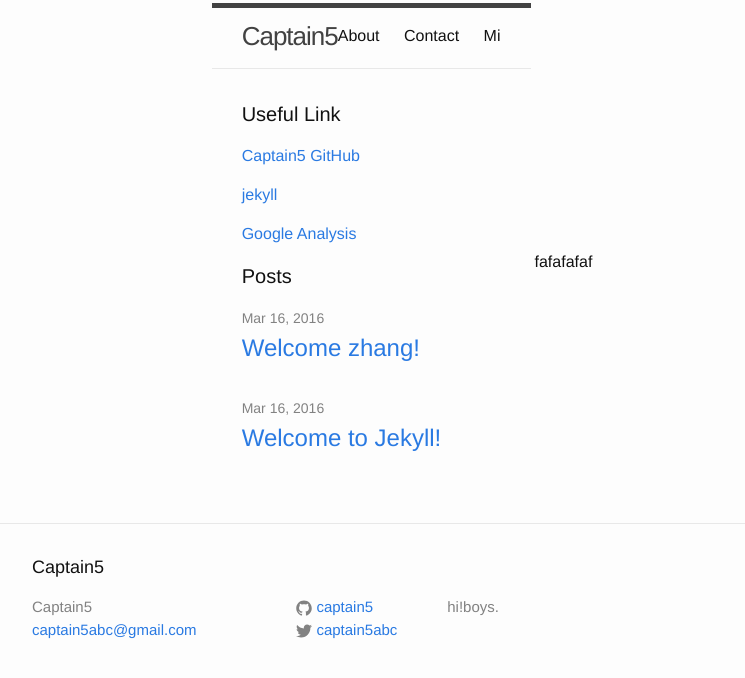
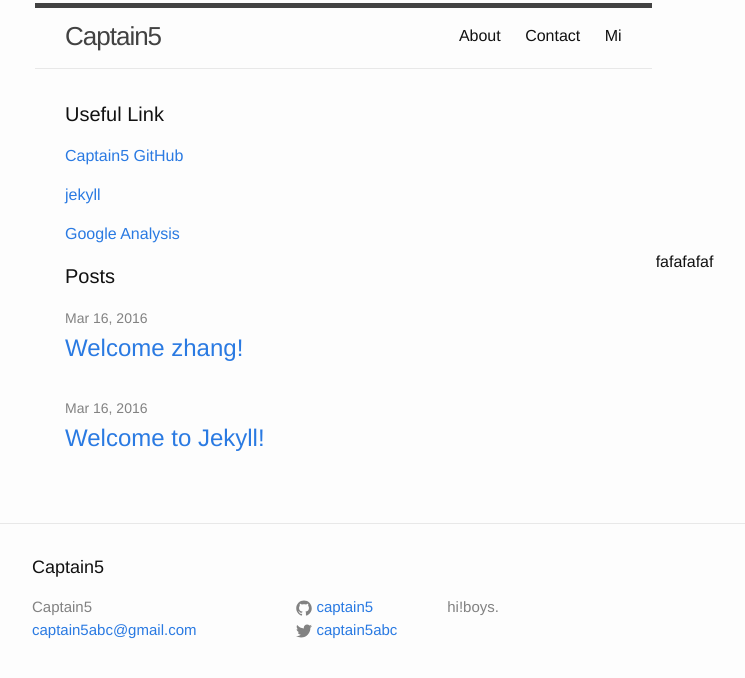
Before and after one commit to captain5/captain5.github.io, a Jekyll site: the page built from index.html, in a window 1280 px wide. Shown: the top 678 px of the page, without its empty margins (238-983 px from the left). Built offline with Jekyll 4.4.1, drawn with Linux system fonts in a browser that asks for light colours.

Commit message:
Update default.html

```diff
--- a/_layouts/default.html
+++ b/_layouts/default.html
@@ -4,7 +4,7 @@
   {% include head.html %}
 
   <body>
-  <table align=center><tr><td>
+  <table width=740 align=center><tr><td>
     {% include header.html %}
 
     <div class="page-content">
```
